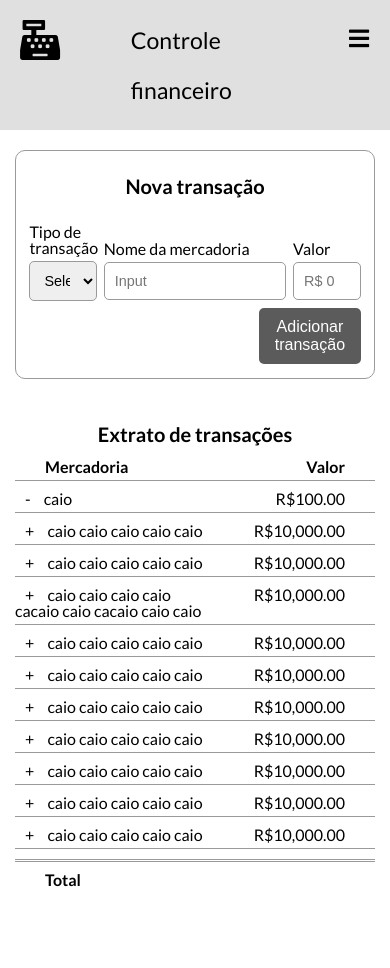
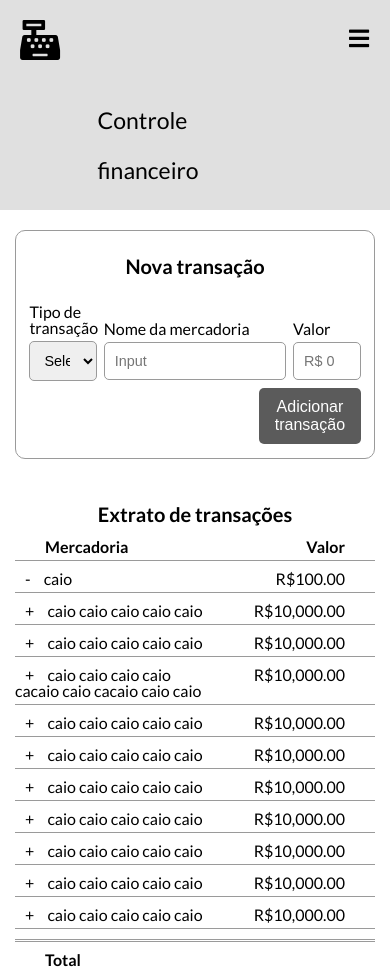
Before and after one commit to caiolarroza/Teste-Via-Varejo, an Angular app: page / in a window 390 px wide. Shown: the top 968 px of the page. Before the commit the page ends 888 px from the top, so only its background shows below. Built offline with nearby package versions, Linux system fonts and the light colour scheme.

Commit message:
Alinhando header

```diff
--- a/src/app/header/header.component.css
+++ b/src/app/header/header.component.css
@@ -6,6 +6,11 @@
     max-width: 1100px;
     margin: 0 auto;
     overflow: hidden;
+}
+
+.title-wrapper {
+    float: left;
+    max-width: 59%;
 }
 
 .fa-cash-register {
@@ -17,7 +22,7 @@
 
 .title {
     font-size: 23px;
-    margin: 15px 34%;
+    margin: 15px;
     float: right;
     line-height: 50px;
 }
@@ -59,12 +64,6 @@
     padding: 10px;
 }
 
-.title-wrapper {
-    float: left;
-    width: 300px;
-    max-width: 59%;
-}
-
 @media (max-width: 1023px) {
 
     .navigator {
@@ -75,6 +74,16 @@
         display: block;
     }
 
+    .title-wrapper {
+        max-width: 100%;
+        width: 50%;
+    }
+
+    .title {
+        margin: 15px 0;
+        transform: translateX(50%);
+    }
+
 }
 
 @media (max-width: 768px) {
@@ -82,12 +91,24 @@
     .menu .item {
         display: none;
     }
+
+
 }
 
 @media (max-width: 375px) {
 
+    .title-wrapper {
+        max-width: 100%;
+        width: auto;
+    }
+
     .title {
         font-size: 20px;
+        transform: none;
+    }
+
+    .fa-cash-register {
+        margin: 20px 47px 20px 20px;
     }
 
     .navigator {
--- a/src/app/header/header.component.html
+++ b/src/app/header/header.component.html
@@ -1,7 +1,7 @@
 <header class="header">
     <div class="header-content">
-        <i class="fas fa-cash-register"></i>
         <span class="title-wrapper">
+            <i class="fas fa-cash-register"></i>
             <h1 class="title">
                 Controle financeiro
             </h1>
--- a/src/index.html
+++ b/src/index.html
@@ -5,7 +5,7 @@
   <title>Via Varejo</title>
   <base href="/">
 
-  <meta name="viewport" content="width=device-width, initial-scale=1">
+  <meta name="viewport" content="width=device-width, initial-scale=1.0">
   <link rel="icon" type="image/x-icon" href="favicon.ico">
   <link href="https://fonts.googleapis.com/css?family=Lato:400,700" rel="stylesheet">
   <link rel="stylesheet" href="https://use.fontawesome.com/releases/v5.8.1/css/all.css" integrity="sha384-50oBUHEmvpQ+1lW4y57PTFmhCaXp0ML5d60M1M7uH2+nqUivzIebhndOJK28anvf" crossorigin="anonymous">
```
